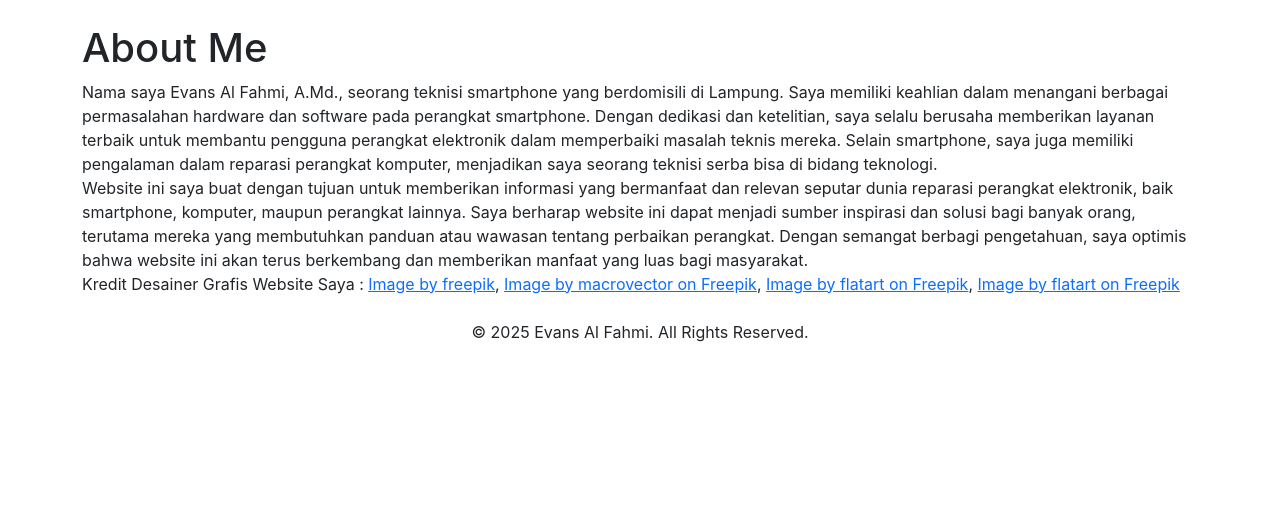
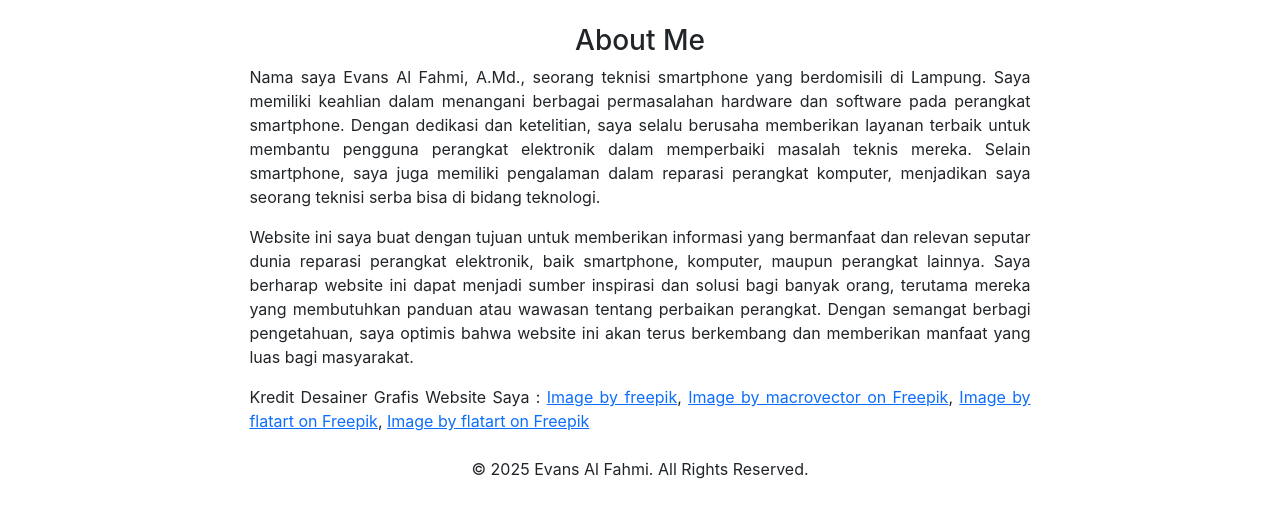
Before and after one commit to evansalfahmi-cloud/evansalfahmi-webserver, a PHP site: page /about.php in a window 1280 px wide. Shown: the part 60-578 px from the top of the page. Run offline with PHP 8.4, Linux system fonts and the light colour scheme.

Commit message:
perbaikan align pada about.php

```diff
--- a/about.php
+++ b/about.php
@@ -1,12 +1,23 @@
 <!-- about.php -->
 <?php include 'includes/header.php'; ?>
-<h1>About Me</h1>
-<p>Nama saya Evans Al Fahmi, A.Md., seorang teknisi smartphone yang berdomisili di Lampung. Saya memiliki keahlian dalam menangani berbagai permasalahan hardware dan software pada perangkat smartphone. Dengan dedikasi dan ketelitian, saya selalu berusaha memberikan layanan terbaik untuk membantu pengguna perangkat elektronik dalam memperbaiki masalah teknis mereka. Selain smartphone, saya juga memiliki pengalaman dalam reparasi perangkat komputer, menjadikan saya seorang teknisi serba bisa di bidang teknologi.
-<br/>
-Website ini saya buat dengan tujuan untuk memberikan informasi yang bermanfaat dan relevan seputar dunia reparasi perangkat elektronik, baik smartphone, komputer, maupun perangkat lainnya. Saya berharap website ini dapat menjadi sumber inspirasi dan solusi bagi banyak orang, terutama mereka yang membutuhkan panduan atau wawasan tentang perbaikan perangkat. Dengan semangat berbagi pengetahuan, saya optimis bahwa website ini akan terus berkembang dan memberikan manfaat yang luas bagi masyarakat.
-<br/>
-Kredit Desainer Grafis Website Saya : <a href="https://www.freepik.com/free-vector/technological-elements-collection_1243541.htm?log-in=google#fromView=search&page=1&position=6&uuid=dc453284-dfd2-4ddf-8dd2-c08305d0372f">Image by freepik</a>,
-<a href="https://www.freepik.com/free-vector/gadgets-isometric-icon-set-with-notebook-smartphone-smart-watch-playstation-camera-tablet-other-technics-vector-illustration_26760239.htm#fromView=search&page=1&position=18&uuid=fbe8d3c1-f806-469b-92f2-6299576b03be">Image by macrovector on Freepik</a>,
-<a href="https://www.freepik.com/free-vector/creative-web-development-25-line-filled-icon-pack-such-as-code-programming-mobile-language-app_36999598.htm#fromView=search&page=1&position=0&uuid=216a1d6b-c35a-470b-afdb-9e09f396ebe8">Image by flatart on Freepik</a>,
-<a href="https://www.freepik.com/free-vector/creative-design-development-25-line-filled-icon-pack-such-as-pencil-design-web-coding-web-design_38806129.htm#fromView=search&page=1&position=8&uuid=751ad03b-a9a0-45ff-b093-0778671f2487">Image by flatart on Freepik</a></p>
+<div style="text-align: center;">
+    <h3>About Me</h3>
+    <div style="width: 70%; margin: 0 auto; text-align: justify;">
+  <p>
+    Nama saya Evans Al Fahmi, A.Md., seorang teknisi smartphone yang berdomisili di Lampung. Saya memiliki keahlian dalam menangani berbagai permasalahan hardware dan software pada perangkat smartphone. Dengan dedikasi dan ketelitian, saya selalu berusaha memberikan layanan terbaik untuk membantu pengguna perangkat elektronik dalam memperbaiki masalah teknis mereka. Selain smartphone, saya juga memiliki pengalaman dalam reparasi perangkat komputer, menjadikan saya seorang teknisi serba bisa di bidang teknologi.
+  </p>
+  <p>
+    Website ini saya buat dengan tujuan untuk memberikan informasi yang bermanfaat dan relevan seputar dunia reparasi perangkat elektronik, baik smartphone, komputer, maupun perangkat lainnya. Saya berharap website ini dapat menjadi sumber inspirasi dan solusi bagi banyak orang, terutama mereka yang membutuhkan panduan atau wawasan tentang perbaikan perangkat. Dengan semangat berbagi pengetahuan, saya optimis bahwa website ini akan terus berkembang dan memberikan manfaat yang luas bagi masyarakat.
+  </p>
+  <p>
+    Kredit Desainer Grafis Website Saya :
+    <a href="https://www.freepik.com/free-vector/technological-elements-collection_1243541.htm?log-in=google#fromView=search&page=1&position=6&uuid=dc453284-dfd2-4ddf-8dd2-c08305d0372f">Image by freepik</a>,
+    <a href="https://www.freepik.com/free-vector/gadgets-isometric-icon-set-with-notebook-smartphone-smart-watch-playstation-camera-tablet-other-technics-vector-illustration_26760239.htm#fromView=search&page=1&position=18&uuid=fbe8d3c1-f806-469b-92f2-6299576b03be">Image by macrovector on Freepik</a>,
+    <a href="https://www.freepik.com/free-vector/creative-web-development-25-line-filled-icon-pack-such-as-code-programming-mobile-language-app_36999598.htm#fromView=search&page=1&position=0&uuid=216a1d6b-c35a-470b-afdb-9e09f396ebe8">Image by flatart on Freepik</a>,
+    <a href="https://www.freepik.com/free-vector/creative-design-development-25-line-filled-icon-pack-such-as-pencil-design-web-coding-web-design_38806129.htm#fromView=search&page=1&position=8&uuid=751ad03b-a9a0-45ff-b093-0778671f2487">Image by flatart on Freepik</a>
+  </p>
+</div>
+</div>
+
+
 <?php include 'includes/footer.php'; ?>
```
